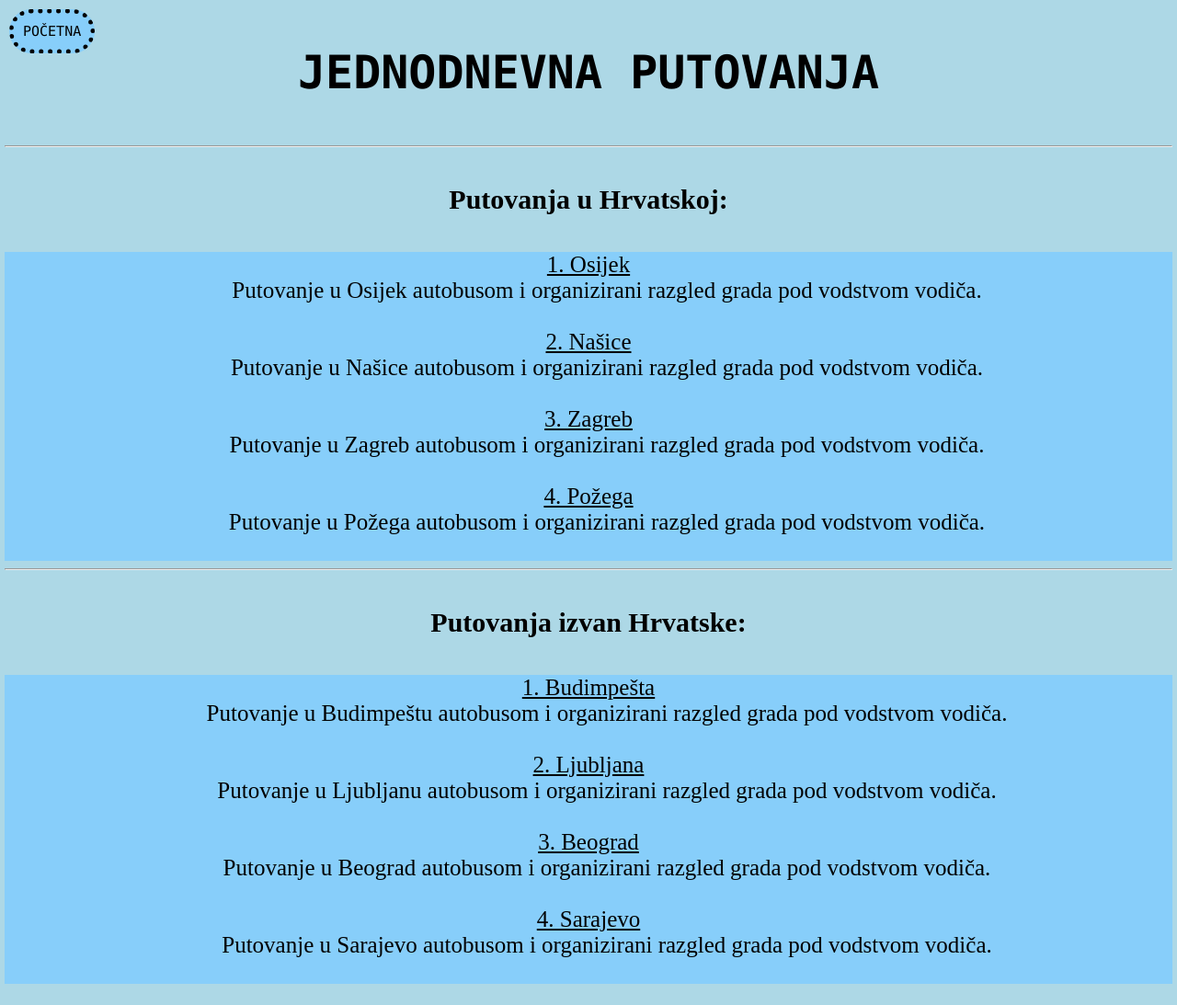
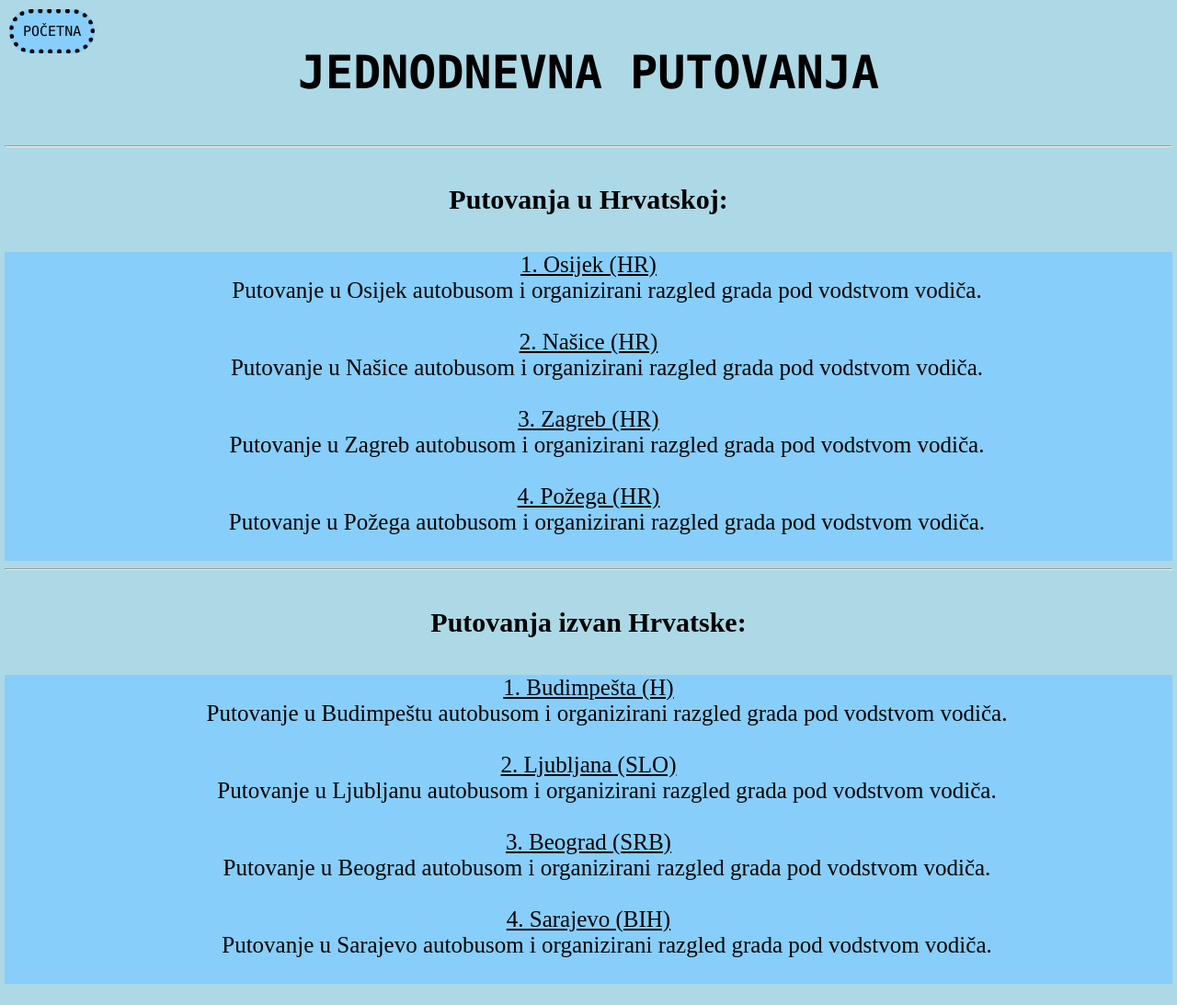
Before and after one commit to KBriski/projekt_osnove_DHTML, a plain HTML site: page 4_jednodnevna_putovanja.html in a window 1280 px wide. Shown: the whole page at 92% size. Drawn offline with Linux system fonts and the light colour scheme.

Commit message:
Update 4_jednodnevna_putovanja.html

```diff
--- a/4_jednodnevna_putovanja.html
+++ b/4_jednodnevna_putovanja.html
@@ -15,19 +15,19 @@
         <dl>
 
 
-            <dt> <ins>1. Osijek</ins> </dt>
+            <dt> <ins>1. Osijek (HR)</ins> </dt>
             <dd>Putovanje u Osijek autobusom i organizirani razgled grada pod vodstvom vodiča.</dd>
             <br>
 
-            <dt><ins>2. Našice</ins></dt>
+            <dt><ins>2. Našice (HR)</ins></dt>
             <dd>Putovanje u Našice autobusom i organizirani razgled grada pod vodstvom vodiča.</dd>
             <br>
 
-            <dt><ins>3. Zagreb</ins></dt>
+            <dt><ins>3. Zagreb (HR)</ins></dt>
             <dd>Putovanje u Zagreb autobusom i organizirani razgled grada pod vodstvom vodiča.</dd>
             <br>
 
-            <dt><ins>4. Požega</ins></dt>
+            <dt><ins>4. Požega (HR)</ins></dt>
             <dd>Putovanje u Požega autobusom i organizirani razgled grada pod vodstvom vodiča.</dd>
             <br>
          </dl>
@@ -36,19 +36,19 @@
 
         <h4> Putovanja izvan Hrvatske:</h4>
             <dl>
-                <dt><ins>1. Budimpešta</ins></dt>
+                <dt><ins>1. Budimpešta (H)</ins></dt>
                 <dd>Putovanje u Budimpeštu autobusom i organizirani razgled grada pod vodstvom vodiča.</dd>
                 <br>
 
-                <dt><ins>2. Ljubljana</ins></dt>
+                <dt><ins>2. Ljubljana (SLO)</ins></dt>
                 <dd>Putovanje u Ljubljanu autobusom i organizirani razgled grada pod vodstvom vodiča.</dd>
                 <br>
 
-                <dt><ins>3. Beograd</ins></dt>
+                <dt><ins>3. Beograd (SRB)</ins></dt>
                 <dd>Putovanje u Beograd autobusom i organizirani razgled grada pod vodstvom vodiča.</dd>
                 <br>
 
-                <dt><ins>4. Sarajevo</ins></dt>
+                <dt><ins>4. Sarajevo (BIH)</ins></dt>
                 <dd>Putovanje u Sarajevo autobusom i organizirani razgled grada pod vodstvom vodiča.</dd>
                 <br>
              </dl>
```
